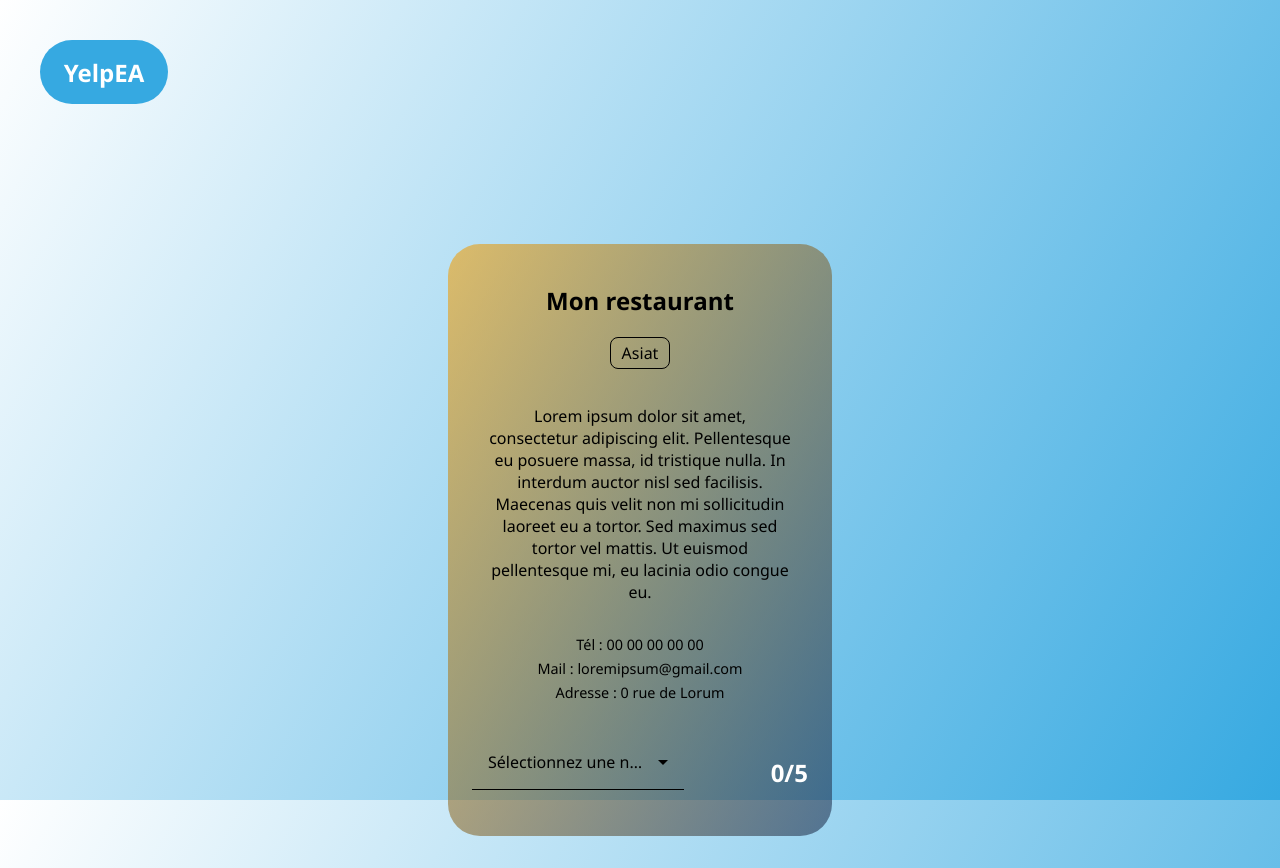
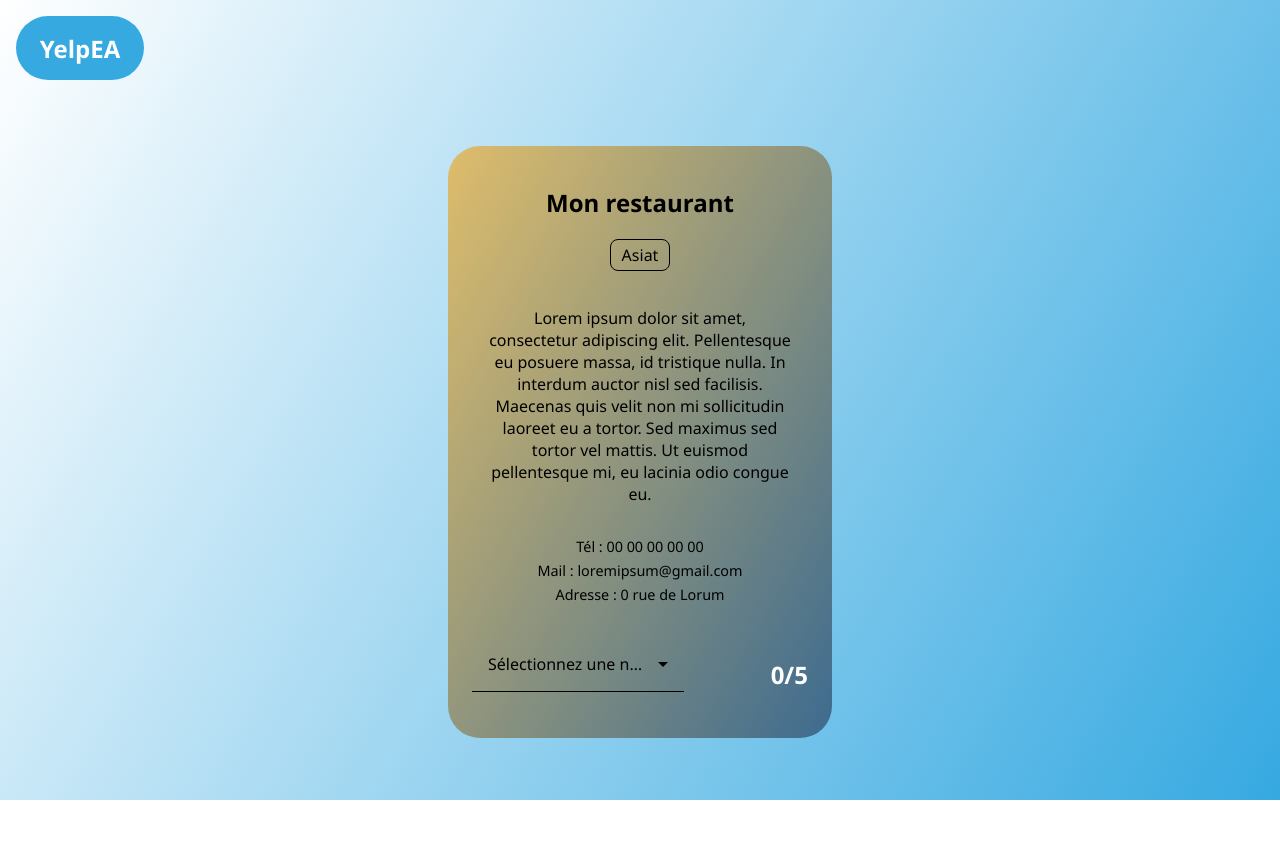
Before and after one commit to BlackZev/Yelp-EA, an Angular app in the folder YelpEaFront/: page /restaurants in a window 1280 px wide. After the commit the page ends 800 px from the top, so only its background shows below. Built offline with nearby package versions, Linux system fonts and the light colour scheme.

Commit message:
Mise en page de la ToolBar

```diff
--- a/YelpEaFront/src/app/app.component.html
+++ b/YelpEaFront/src/app/app.component.html
@@ -1,6 +1,6 @@
+<mat-toolbar>
+    <span>YelpEA</span>
+</mat-toolbar>
 <main>
-    <mat-toolbar>
-        <span>YelpEA</span>
-    </mat-toolbar>
     <router-outlet></router-outlet>
 </main>
--- a/YelpEaFront/src/app/app.component.scss
+++ b/YelpEaFront/src/app/app.component.scss
@@ -1,18 +1,18 @@
 main {
-    font-family:'Segoe UI', Tahoma, Geneva, Verdana, sans-serif;
     display: flex;
     flex-direction: column;
+    justify-content: center;
+    align-items: center;
     gap: 50px;
 }
 
 .mat-toolbar {
-    margin: 1em;
     display: flex;
     justify-content: center;
     width: 10vw;
     border-radius: 20em;
+    font-size: 1.5rem;
+    font-weight: bold;
+    color: white;
     background-color: #36A9E1;
-    color: white;
-    font-weight: bold;
-    font-size: 1.5rem;
 }
```
